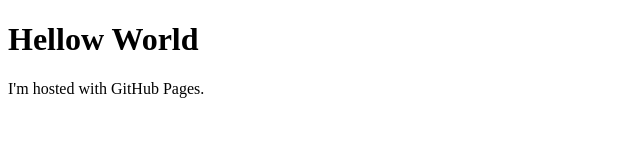
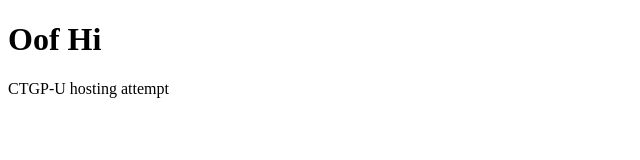
Before and after one commit to lloydnabs/lloydnabs.gihub.io, a plain HTML site: page index.html in a window 1280 px wide. Shown: the whole page, without its empty margins (0-640 px from the left). Drawn offline with Linux system fonts and the light colour scheme.

Commit message:
Update index.html

```diff
--- a/index.html
+++ b/index.html
@@ -1,7 +1,7 @@
 <!DOCTYPE html>
 <html>
 <body>
-<h1>Hellow World</h1>
-<p>I'm hosted with GitHub Pages.</p>
+<h1>Oof Hi</h1>
+<p>CTGP-U hosting attempt</p>
 </body>
 </html>
```
